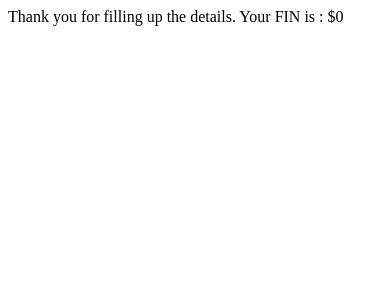
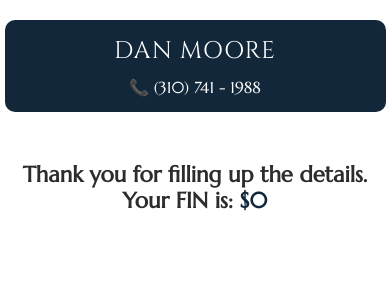
Before and after one commit to abhi-theCoder/FIN-Calculator, a plain HTML site: page thank-you.html in a window 390 px wide. Drawn offline with Linux system fonts and the light colour scheme.

Commit message:
updated the thank you UI

```diff
--- a/thank-you.html
+++ b/thank-you.html
@@ -3,12 +3,131 @@
 <head>
     <meta charset="UTF-8">
     <meta name="viewport" content="width=device-width, initial-scale=1.0">
-    <title>Document</title>
+    <title>Thank You</title>
+    <link href="https://fonts.googleapis.com/css2?family=Marcellus&family=Cinzel:wght@200;400&display=swap" rel="stylesheet">
+    <style>
+        body {
+            margin: 0;
+            padding: 0;
+            background-color: #ffffff;
+            color: #333333;
+            font-family: 'Marcellus', serif;
+        }
+
+        .header {
+            background-color: #12283A;
+            color: #ffffff;
+            display: flex;
+            justify-content: space-between;
+            align-items: center;
+            padding: 15px 20px;
+            border-radius: 10px;
+            max-width: 90%;
+            margin: 20px auto 0;
+            flex-wrap: wrap;
+            gap: 10px;
+        }
+
+        .logo {
+            font-family: 'Cinzel', serif;
+            font-weight: 200;
+            font-size: 38px;
+            letter-spacing: 1px;
+            color: #ffffff;
+            text-align: center;
+        }
+
+        .phone {
+            font-size: 25px;
+            font-weight: 400;
+            text-align: center;
+        }
+
+        .thank-you-container {
+            text-align: center;
+            padding: 80px 20px;
+        }
+
+        .thank-you-message {
+            font-size: 38px;
+            font-weight: 600;
+            line-height: 1.2;
+            color: #2c2c2c;
+            margin-bottom: 20px;
+        }
+
+        #finResult {
+            font-weight: 700;
+            color: #12283A;
+        }
+
+        /* 📱 Mobile Devices */
+        @media (max-width: 768px) {
+            .header {
+                flex-direction: column;
+                text-align: center;
+                padding: 15px;
+            }
+
+            .logo {
+                font-size: 28px;
+            }
+
+            .phone {
+                font-size: 18px;
+            }
+
+            .thank-you-container {
+                padding: 60px 15px;
+            }
+
+            .thank-you-message {
+                font-size: 26px;
+            }
+        }
+
+        /* 📱 Small Mobile (below 480px) */
+        @media (max-width: 480px) {
+            .logo {
+                font-size: 24px;
+            }
+
+            .phone {
+                font-size: 16px;
+            }
+
+            .thank-you-message {
+                font-size: 22px;
+            }
+
+            .thank-you-container {
+                padding: 50px 10px;
+            }
+        }
+
+        /* 💻 Large Screens */
+        @media (min-width: 1200px) {
+            .header {
+                max-width: 90%;
+            }
+            .thank-you-message {
+                font-size: 42px;
+            }
+        }
+    </style>
 </head>
 <body>
-    <div>
-        Thank you for filling up the details. Your FIN is : <span id="finResult">$0</span>
+    <div class="header">
+        <div class="logo">DAN MOORE</div>
+        <div class="phone">📞 (310) 741 - 1988</div>
     </div>
+
+    <div class="thank-you-container">
+        <div class="thank-you-message">
+            Thank you for filling up the details. Your FIN is: <span id="finResult">$0</span>
+        </div>
+    </div>
+
     <script src="script.js"></script>
 </body>
 </html>
```
